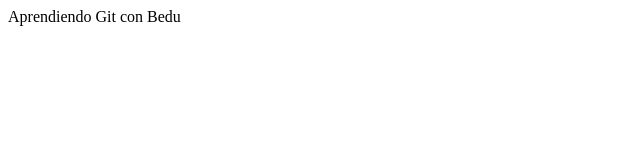
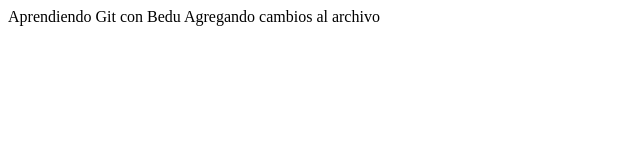
Before and after one commit to CarlosAlmazan/Modulo-Git, a plain HTML site: page index.html in a window 1280 px wide. Shown: the whole page, without its empty margins (0-640 px from the left). Drawn offline with Linux system fonts and the light colour scheme.

Commit message:
Actualizando index.html

```diff
--- a/index.html
+++ b/index.html
@@ -5,5 +5,6 @@
 	</head>
 	<body>
 		Aprendiendo Git con Bedu
+		Agregando cambios al archivo
 	</body>
 </html>
```
